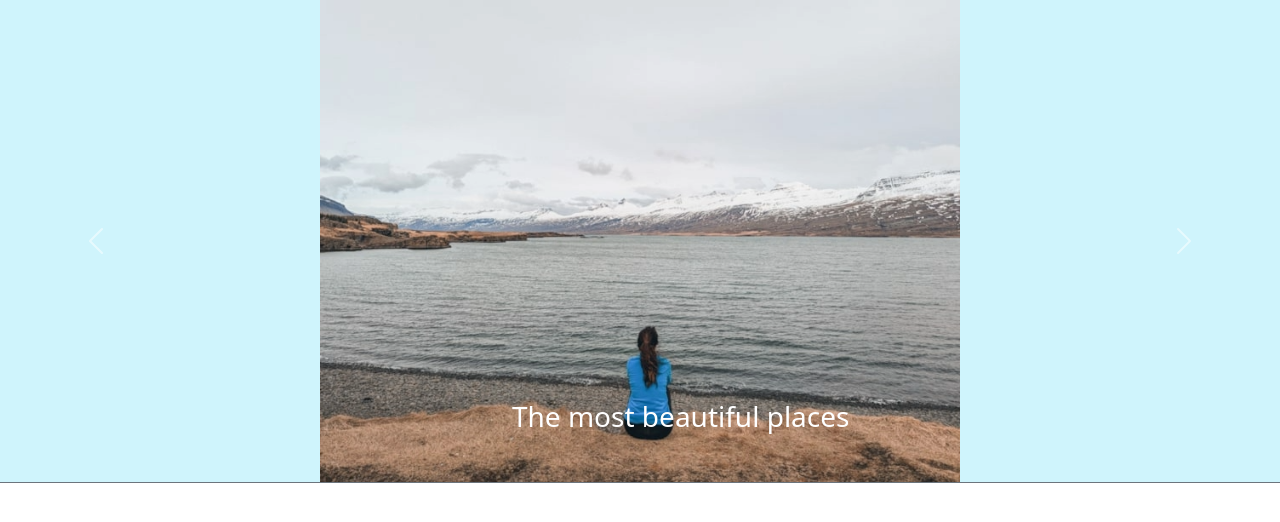
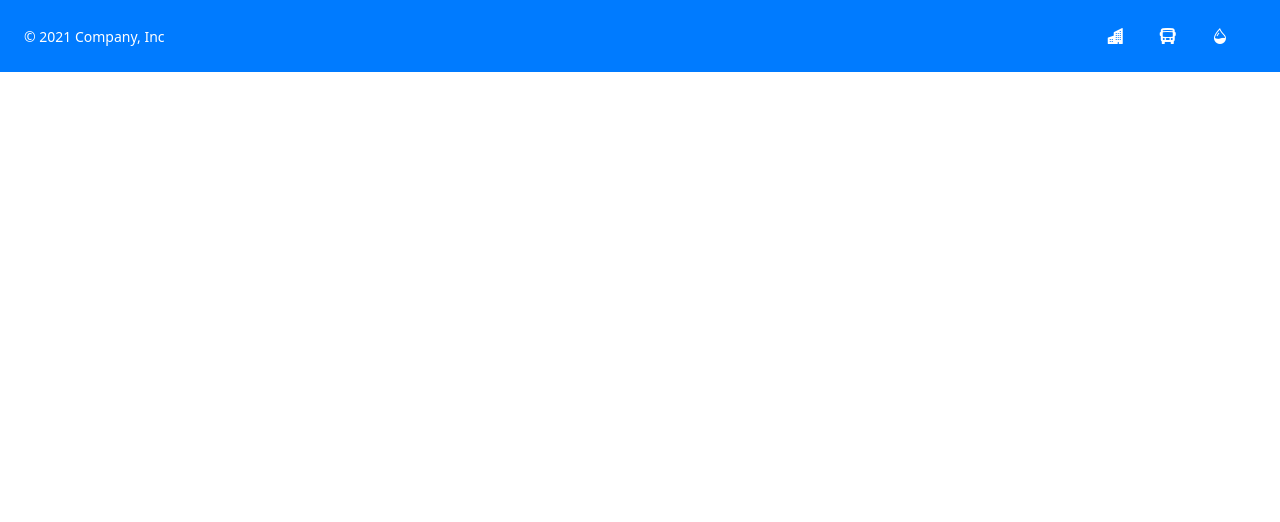
Before and after one commit to BrusmelGil/Cities-in-the-world, a website: page index.html in a window 1280 px wide. Drawn offline with nearby package versions, Linux system fonts and the light colour scheme.

Commit message:
footer finished

```diff
--- a/index.html
+++ b/index.html
@@ -6,6 +6,7 @@
     <link rel="stylesheet" href="./styles.css">
     <script src="./node_modules/bootstrap/dist/js/bootstrap.bundle.min.js"></script>
     <link href="https://cdn.jsdelivr.net/npm/bootstrap@5.2.1/dist/css/bootstrap.min.css" rel="stylesheet" integrity="sha384-iYQeCzEYFbKjA/T2uDLTpkwGzCiq6soy8tYaI1GyVh/UjpbCx/TYkiZhlZB6+fzT" crossorigin="anonymous">
+    <link rel="stylesheet" href="https://cdn.jsdelivr.net/npm/bootstrap-icons@1.11.3/font/bootstrap-icons.min.css">
 
 
     <title>Cities in the world</title>
@@ -13,54 +14,16 @@
 </head>
 <body>
 
-
-      <div
-        id="carousel-banner"
-        class="carousel slide border-primary border-secondary border-bottom bg-info-subtle "
-      >
-        <div class="carousel-inner d-flex justify-content-around">
-          <div class="carousel-item active justify-content-center">
-            <img
-              src="./asset/image/1.png"
-              class="d-block w-50"
-              alt=""
-            />
-            <div class="carousel-caption d-flex">
-              <h3>The most beautiful places</h3>
+    <footer style="background-color: #007bff;" class="p-4">
+        <div class="d-flex justify-content-between align-items-center">
+            <small class="text-white">© 2021 Company, Inc</small>
+            <div class="container text-end w-75 me-0">
+                <i class="bi bi-buildings-fill text-white ms-3 me-3"></i>
+                <i class="bi bi-bus-front-fill text-white ms-3 me-3"></i>
+                <i class="bi bi-droplet-half text-white ms-3 me-3"></i>
             </div>
-          </div>
-          <div class="carousel-item">
-            <img src="./asset/image/2.png" class="d-block w-50" alt="" />
-            <div class="carousel-caption d-flex">
-              <h3>The most beautiful places</h3>
-            </div>
-          </div>
-          <div class="carousel-item">
-            <img src="./asset/image/3.png" class="d-block w-50" alt="" />
-            <div class="carousel-caption d-flex">
-              <h3>The most beautiful places</h3>
-            </div>
-          </div>
         </div>
-        <button
-          class="carousel-control-prev"
-          type="button"
-          data-bs-target="#carousel-banner"
-          data-bs-slide="prev"
-        >
-          <span class="carousel-control-prev-icon" aria-hidden="true"></span>
-          <span class="visually-hidden">Previous</span>
-        </button>
-        <button
-          class="carousel-control-next"
-          type="button"
-          data-bs-target="#carousel-banner"
-          data-bs-slide="next"
-        >
-          <span class="carousel-control-next-icon" aria-hidden="true"></span>
-          <span class="visually-hidden">Next</span>
-        </button>
-      </div>
+    </footer>
 
 
 
```
